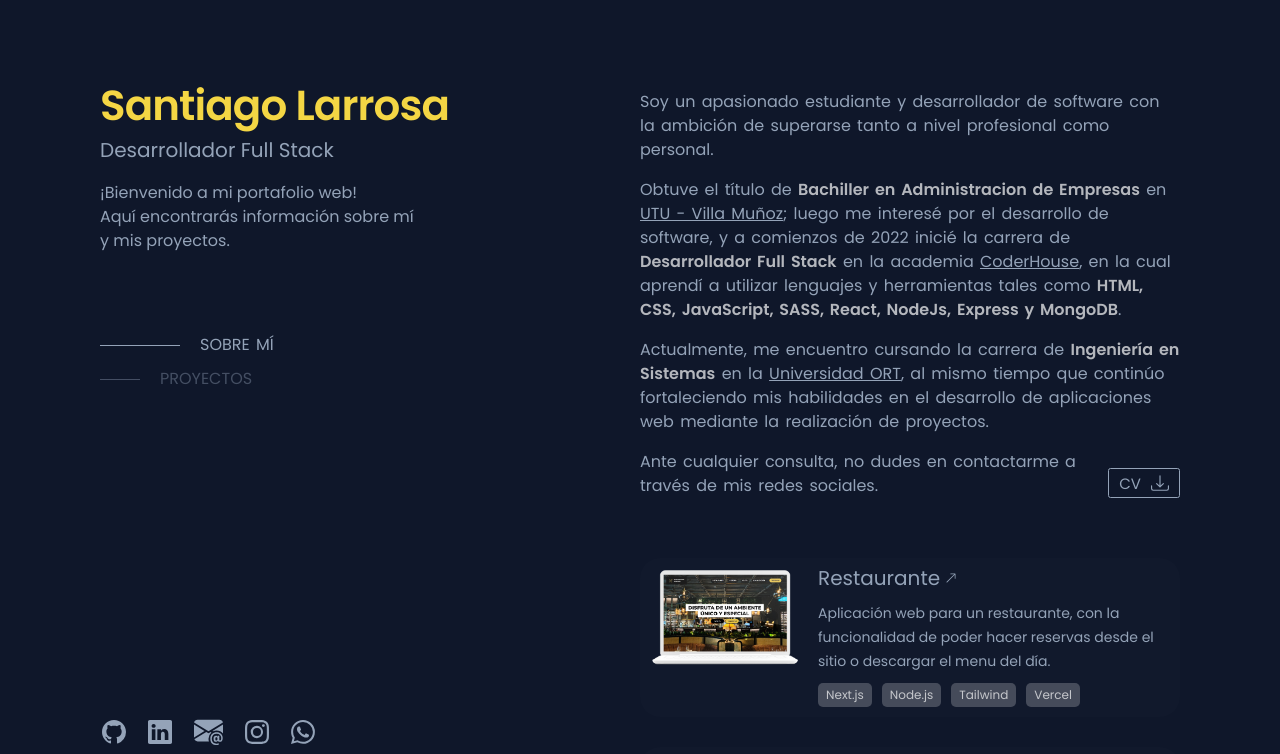
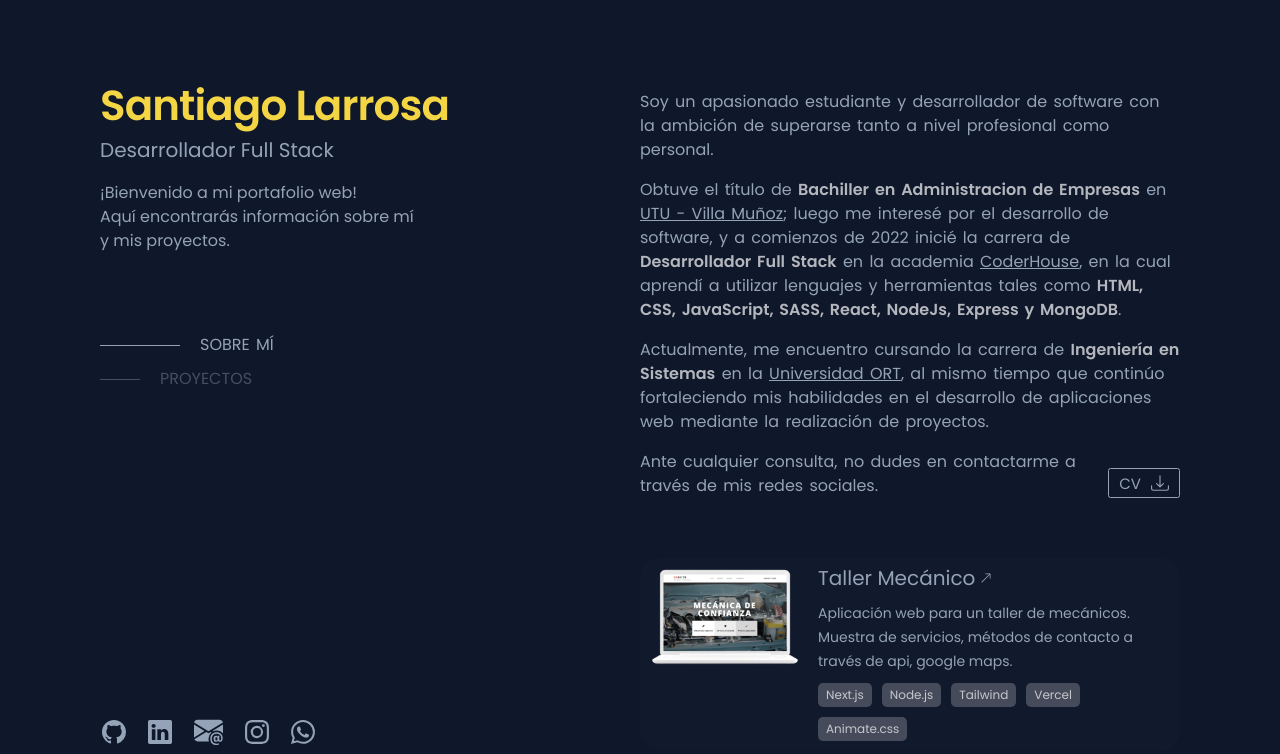
Before and after one commit to Dev-Santi/my_portfolio, a Next.js app: page / in a window 1280 px wide. Shown: the top 754 px of the page. Built offline with nearby package versions, Linux system fonts and the light colour scheme.

Commit message:
taller mecanico agregado a proyectos

```diff
--- a/src/projects.js
+++ b/src/projects.js
@@ -1,4 +1,15 @@
 export default [
+  {
+    id: "7",
+    title: "Taller Mecánico",
+    description:
+      "Aplicación web para un taller de mecánicos. Muestra de servicios, métodos de contacto a través de api, google maps.",
+    img: "/card_imgs/taller.png",
+    alt: "Ilustración de cómo se ve el sitio web en una notebook.",
+    tools: ["Next.js", "Node.js", "Tailwind", "Vercel", "Animate.css"],
+    github: "https://github.com/Dev-Santi/Taller-mec-nico-Next.js",
+    website: "https://taller-mecanico-next-js.vercel.app/",
+  },
   {
     id: "6",
     title: "Restaurante",
```
Also changed, not shown: public/card_imgs/taller.png (added).
